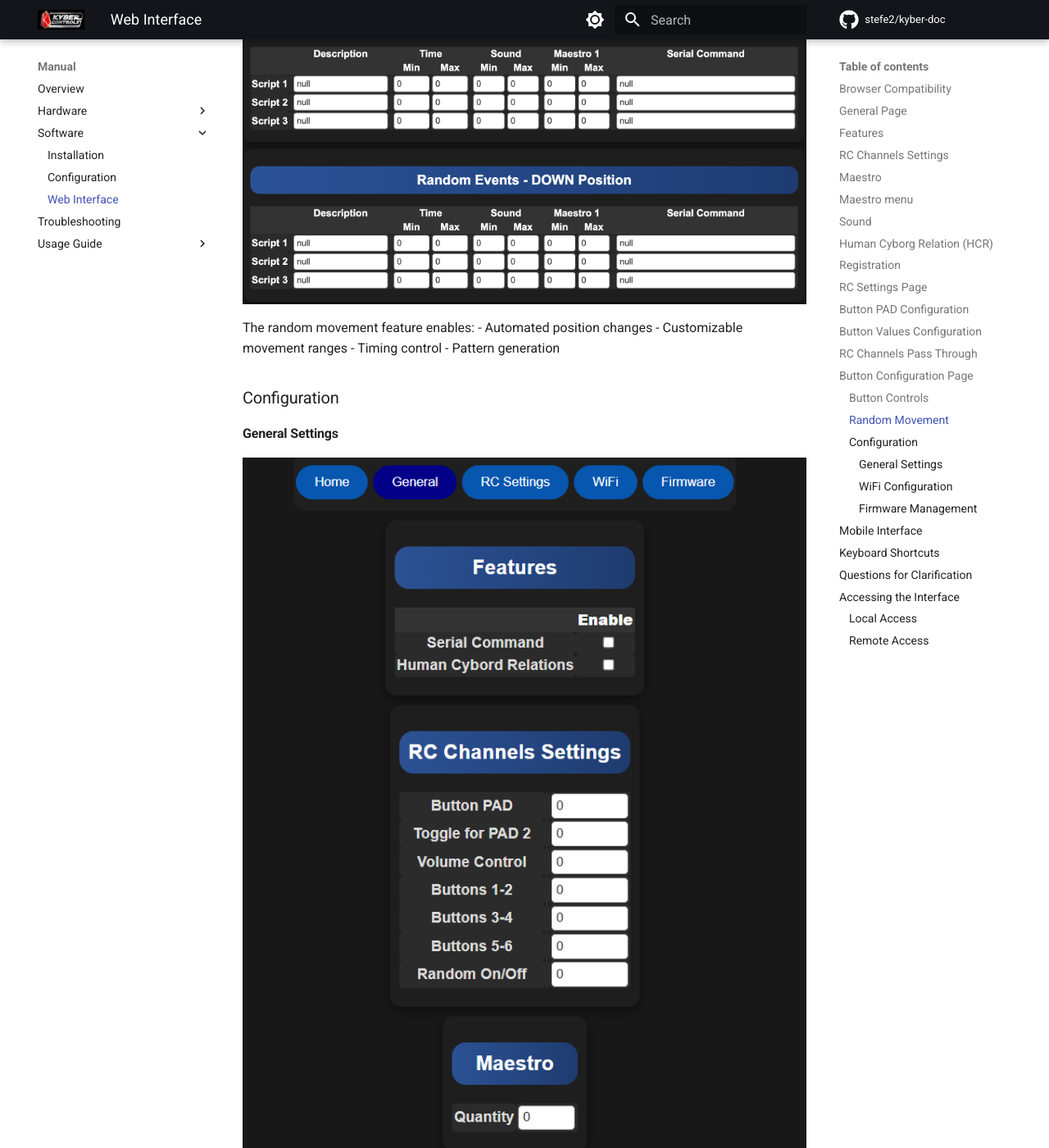
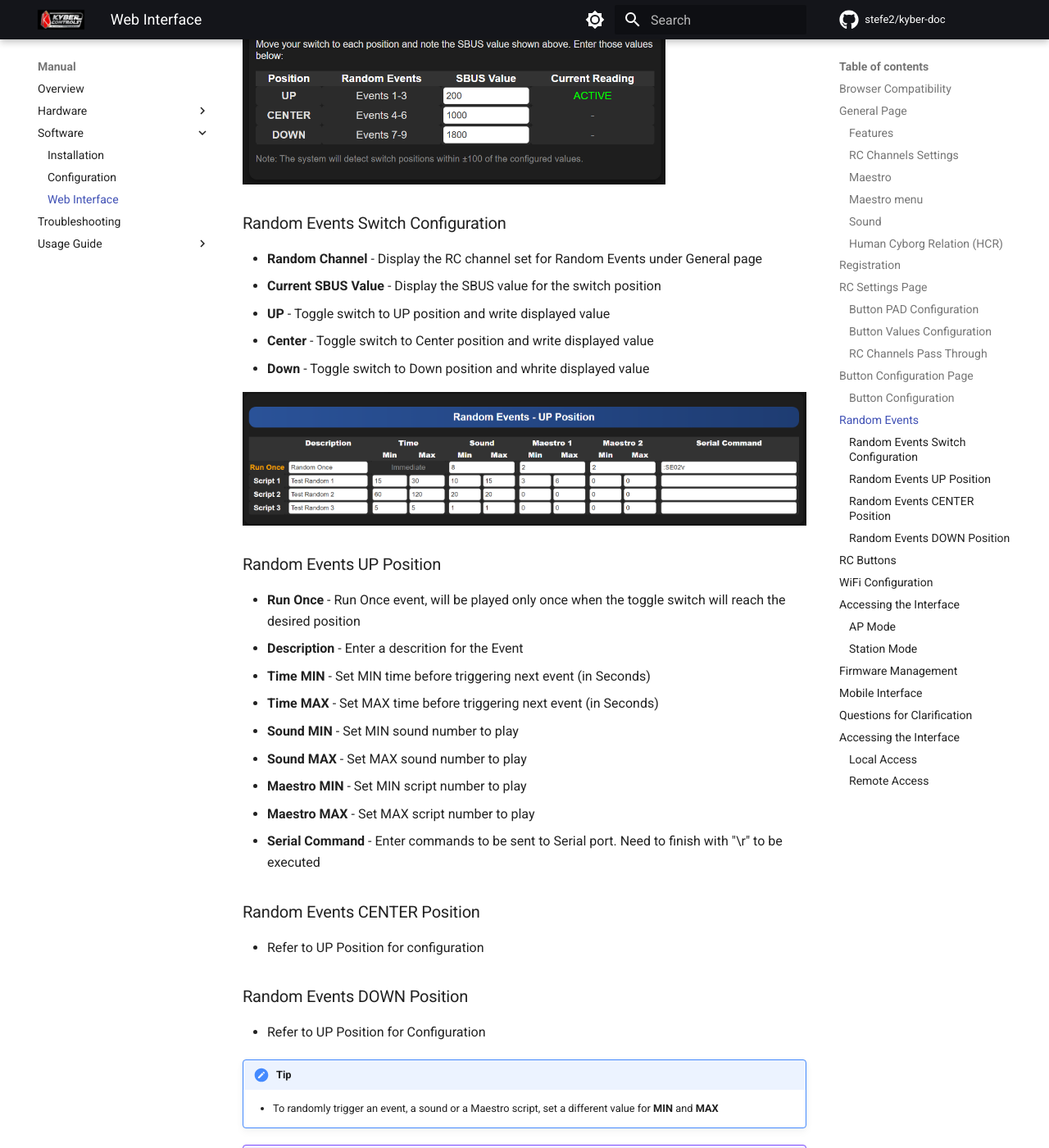
Before and after one commit to stefe2/kyber-doc, an MkDocs documentation site: the page built from docs/manual/software/web-interface.md, in a window 1280 px wide and 1400 px high, scrolled down 16008 px. Shown: the whole window at 82% size. Built offline with MkDocs 1.6.1 and Material for MkDocs 9.7.7, drawn with Linux system fonts in a browser that asks for light colours; comment, search, counter and statistics services are not loaded; some of the changed text lies outside the part shown.

Commit message:
Update docs

```diff
--- a/docs/manual/software/web-interface.md
+++ b/docs/manual/software/web-interface.md
@@ -30,14 +30,14 @@ Start Kyber configuration with this page first
 
 ![General](../../assets/web_interface/web_general_features.png){ align=center }
 
-## Features
+### Features
 - **Serial Command** - Enables sending commands via the serial port "Marcduino on the Kyber Board" to any devices that support this type of connexion.
 - **Human Cyborg Relations (HCR)** - When enabled, this will add HCR configuration menu in General page.  Connexion to the HCR will be with the same Serial port "Marcduino"
 
 ---
 
 ![General](../../assets/web_interface/web_general_RC.png){ align=center }
-## RC Channels Settings
+### RC Channels Settings
 - **Button PAD** - Enter RC channel for the External Button PAD or Kyberpad.
 - **Toggle for PAD 2** - Enter RC channel to switch between Button PAD 1 and PAD 2.  This will be set on a 2 position toggle switch.
 - **Volume Control** - Enter RC channel to control volume.  This will be set on a slider or POT on the remote.
@@ -47,13 +47,13 @@ Start Kyber configuration with this page first
 ---
 
 ![General](../../assets/web_interface/web_general_maestro.png){ align=center }
-## Maestro
+### Maestro
 - **Quantity** - Enter how many Maestro you will be using. Kyber support up to 2 Maestro, from 6 to 24 channels. After saving, a new Maestro Menu will be displayed
 
 ---
 
 ![General](../../assets/web_interface/web_general_maestro2.png){ align=center }
-## Maestro menu
+### Maestro menu
 - **Startup Script** - A script Will play on selected Maestro after Kyber boot.
 - **Delay** - Set a delay to postpone the script.
 - **Enable Script Check** - Check if a script is already running before starting a new one.  When enabled, if a script is already running, new script will not start.
@@ -65,19 +65,17 @@ Start Kyber configuration with this page first
 ![Image2](../../assets/web_interface/web_general_sound2.png){ width="40%" align=right }
 </div>
 
-## Sound
+### Sound
 - **Volume Level** - Left picture: no RC channel is set for Volume Control, you can manually set the volume level from 0 to 30
-
 - **Volume Level** - Right picture: RC channel set for volume control.  Sound level will be displayed depending on the slider/pot position
-
 - **Start Sound** - Will be played after the Kyber boot sequence is finished.
 - **Delay** - Add a delay before playing Start Sound.
 - **Equalizer** - Set the Equalizer to your liking.  This is a feature built in the DFPlayer and cannot be adjusted manually.
 
 ---
 
-![HCR Menu](../../assets/web_interface/web_HCR.png){ align=center width=70% }
-## Human Cyborg Relation (HCR)
+![HCR Menu](../../assets/web_interface/web_general_HCR.png){ align=center width=70% }
+### Human Cyborg Relation (HCR)
 - **RC Channel** - Used to control HCR volume.  You can use the same channel for all 3.
 - **Offset** - Used to adjust the sound level offset between each HCR channels.
 - **Startup Scrip** - Used to send a command to HCR when the Kyber boot.
@@ -111,21 +109,21 @@ The RC Settings Page is where you do most of the configuration for the RC channe
      ![RC Settings](../../assets/web_interface/web_RC_green24.png){ align=center }
 ---
 ![RC Settings](../../assets/web_interface/web_RC_PAD23.png){ align=center width=75% }
-## Button PAD Configuration
+### Button PAD Configuration
 - **Button PAD Mode** - Select 3 pads for a 3 positions toggle switch and 2 pads for a 2 positions
 - **Toggle Channel** - Display RC channel set under General web page
 - **Current SBUS Value** - Display SBUS value of the switch position coming from RC channel
 - **Pad 1-2-3 SBUS Value** - Toggle the switch and write the current SBUS value for each toggle positions
 ---
 ![RC Settings](../../assets/web_interface/web_RC_Buttons.png){ align=center width=60% }
-## Button Values Configuration
+### Button Values Configuration
 - This is where you will register each buttons PWM value for your configuration (Kyberpad or physical buttons)
 - **Ch x SBUS Values** - Display the PWM value of RC channel x set under General tab.  Value displayed without pressing any buttons will be the released state
 - **Button x PWM Value** - Register each buttons value in this field
 - **Released PWM Value** - Register the released state value in this field
 ---
 ![RC Settings](../../assets/web_interface/web_RC_Passthrough.png){ align=center width=100% }
-## RC Channels Pass Through
+### RC Channels Pass Through
 - Passthrough are used to map a RC channel to a Maestro servo output.  This give direct control on multiple servos
 - **Description** - Enter a descrition or a name for the passthrough
 - **RC Channel** - Set the RC channel you want to use. First you need to do a mix in the remote and assign it to a channel.
@@ -151,10 +149,10 @@ The RC Settings Page is where you do most of the configuration for the RC channe
 The Button Configuration Page is where all the buttons will be given a funtion.  It's the main feature of the Kyber Controller.
 
 ![Button Configuration](../../assets/web_interface/web_buttons_overview.png){ align=center width=100% }
-
+### Button Configuration
 - **PAD 1-2-3** - Depending on your configuration, PAD 1, 2 and 3 will be displayed.  Chose one to edit the buttons for this PAD
 - **Name** - Enter a descrition for the Button
-- **Sound MIN** - Set MIN sound to play.
+- **Sound MIN** - Set MIN sound to play
 - **Sound MAX** - Set MAX sound to play
 - **Sound Delay** - Set a Delay before playing a sound.
 - **Sound Random** - Sounds will be played randomly if a range is set between MIN and MAX
@@ -170,10 +168,10 @@ The Button Configuration Page is where all the buttons will be given a funtion.
      - **Random** - If not selected, sound will play sequentially
 
 !!! hint "Maestro Tip"
-     - **Script** Script will always be played sequentially. For only one sricpt, set the same value for both
-     - **Delay** Helpful to sync sound and motion
+     - **Script** will always play sequentially. Set the same value for both to always play the same script
+     - **Delay** Help sync sound and motion
 
-!!! example "Example"
+!!! example "Exemple"
      - **Button 1** - Play Sound #1 on each button press, play script #1 on first button press and play script #2 on second button press
          - 1st press = open door
          - 2nd press = close door
@@ -182,46 +180,116 @@ The Button Configuration Page is where all the buttons will be given a funtion.
 
 ---
 
+## Random Events
 
-#### Button Controls
-![Button Overview](../../assets/web_interface/web_buttons_overview.png){ align=center }
+The Random Events Page is where you set sounds and scripts to be played at a random time
 
-The button control interface allows for:
-- Quick preset positions
-- Customizable button actions
-- Instant command execution
-- Sequence triggering
+![Random Control](../../assets/web_interface/web_random_main.png){ align=center }
 
-#### Random Movement
-![Random Control](../../assets/web_interface/web_random.png){ align=center }
+---
 
-The random movement feature enables:
-- Automated position changes
-- Customizable movement ranges
-- Timing control
-- Pattern generation
+![Random Control](../../assets/web_interface/web_random_switch.png){ align=center width=75% }
+### Random Events Switch Configuration
+- **Random Channel** - Display the RC channel set for Random Events under General page
+- **Current SBUS Value** - Display the SBUS value for the switch position
+- **UP** - Toggle switch to UP position and write displayed value
+- **Center** - Toggle switch to Center position and write displayed value
+- **Down** - Toggle switch to Down position and whrite displayed value
 
-### Configuration
+![Random Control](../../assets/web_interface/web_random_up.png){ align=center width=100% }
+### Random Events UP Position
+- **Run Once** - Run Once event, will be played only once when the toggle switch will reach the desired position
+- **Description** - Enter a descrition for the Event
+- **Time MIN** - Set MIN time before triggering next event (in Seconds)
+- **Time MAX** - Set MAX time before triggering next event (in Seconds)
+- **Sound MIN** - Set MIN sound number to play
+- **Sound MAX** - Set MAX sound number to play
+- **Maestro MIN** - Set MIN script number to play
+- **Maestro MAX** - Set MAX script number to play
+- **Serial Command** - Enter commands to be sent to Serial port. Need to finish with "\r" to be executed
 
-#### General Settings
-![General Settings](../../assets/web_interface/web_general.png){ align=center }
+### Random Events CENTER Position
+- Refer to UP Position for configuration
 
-The general settings panel allows you to configure:
-- System preferences
-- Default values
-- Operation modes
-- Interface options
+### Random Events DOWN Position
+- Refer to UP Position for Configuration
 
-#### WiFi Configuration
+!!! hint "Tip"
+     - To randomly trigger an event, a sound or a Maestro script, set a different value for **MIN** and **MAX**
+
+!!! example "Exemple"
+     - **Script 1** - Randomly between 15 and 30 seconds, play a random sound between 10 and 15 and play a random script between 3 and 6 on Maestro #1
+     - **Script 2** - Randomly between 60 and 120 seconds, Play sounds #20
+     - **Script 3** - Every 5 seconds, play sound #1
+
+---
+
+## RC Buttons
+
+---
+
+
+
+
+
+
+
+## WiFi Configuration
 ![WiFi Settings](../../assets/web_interface/web_wifi.png){ align=center }
 
-The WiFi configuration panel provides:
-- Network setup
-- Connection management
-- Security settings
-- Signal strength monitoring
+- **AP MODE** - Select to connect directly to the Kyber WiFi
+     - **SSID** - Default SSID is automatically set to KYBER_xxxx, where xxxx is the 4 last digit of the MAC address
+     - **Password** - Default password is 12345678
+- **STATION MODE** - Select to connect the Kyber to your home network
+     - **SSID** - Enter your home network SSID
+     - **Password** - Enter your home network password
+---
+## Accessing the Interface
 
-#### Firmware Management
+### AP Mode
+1. Connect your phone, tablet or computer WIFI to KYBER_xxxx
+2. Open a supported web browser
+3. Navigate to `http://192.168.4.1` (default address)
+4. The interface will load automatically (no login required)
+
+### Station Mode
+1. Connect the Kyber to your home network
+2. To find the IP address:
+     - Connect a USB cable
+     - Open a serial console @ 115200 bps
+     - Press reset button
+     - IP address will be displayed
+3. Open a supported web browser
+4. Navigate to `http://xxx.xxx.xxx.xxx` (router DHCP address)
+5. The interface will load automatically (no login required)
+
+!!! question "Away from home"
+     - If the Kyber can't see your home network it will automatically revert to **AP MODE**
+
+!!! question "Can't find SSID or network"
+     - Check if the physical switch / jumper is wired to enable WiFi
+
+!!! warning "Warning"
+    - Change default password as soon as you log into the Kyber for the first time
+    - Change default SSID if needed
+    - Always disable WiFi when not in use. Refer to wiring section for more info on the WiFi switch
+
+!!! failure "Lost Password"
+    - Pushing reset button 2 time between 5-6 seconds will reset SSID to KYBER_xxxx and password to 12345678
+
+---
+
+!!! tip "Mobile Usage"
+    When using a mobile device:
+
+    - Use landscape orientation for better control
+    - Enable screen rotation lock for stability
+    - Use two-finger gestures for precise adjustments
+    - Consider using a tablet for complex operations
+
+---
+
+## Firmware Management
 ![Firmware Updates](../../assets/web_interface/web_firmware.png){ align=center }
 
 The firmware section enables:
@@ -232,57 +300,15 @@ The firmware section enables:
 
 ## Mobile Interface
 
-The interface automatically adapts to mobile devices:
-
-1. **Touch-Optimized Controls**
-   - Large touch targets
-   - Swipe gestures
-   - Pull-to-refresh
-   - Touch-friendly sliders
-
-2. **Mobile Layout**
-   - Compact navigation
-   - Collapsible panels
-   - Quick action buttons
-   - Optimized performance
-
-!!! tip "Mobile Usage"
-    When using a mobile device:
-
-    - Use landscape orientation for better control
-    - Enable screen rotation lock for stability
-    - Use two-finger gestures for precise adjustments
-    - Consider using a tablet for complex operations
-
-## Keyboard Shortcuts
-
-| Key Combination | Action |
-|----------------|--------|
-| Space | Emergency Stop |
-| Arrow Up/Down | Fine Position Adjust |
-| 1-9 | Select Channel |
-| Ctrl + S | Save Settings |
-| Ctrl + P | Play Sequence |
-
 ## Questions for Clarification
 
 !!! question "For Project Owner"
     1. What is the default web interface port?
     2. Are there different user access levels?
-    3. What browsers are officially supported?
-    4. Should we include custom UI customization instructions?
-    5. Are there mobile apps available?
 
 ## Accessing the Interface
 
 ### Local Access
-
-1. Open a supported web browser
-2. Navigate to `http://localhost:8080` (default address)
-3. The interface will load automatically (no login required)
-
-!!! info "Default Port"
-    The default port is 8080. If you need to change this, you can modify it in the system settings.
 
 ### Remote Access
 
```
Also changed, not shown: docs/assets/web_interface/web_general_HCR.png (renamed from docs/assets/web_interface/web_HCR.png), docs/assets/web_interface/web_maestro.png (deleted), docs/assets/web_interface/web_random.png (deleted), docs/assets/web_interface/web_random_main.png (added), docs/assets/web_interface/web_random_switch.png (added), docs/assets/web_interface/web_random_up.png (added), docs/assets/web_interface/web_sound.png (deleted).
